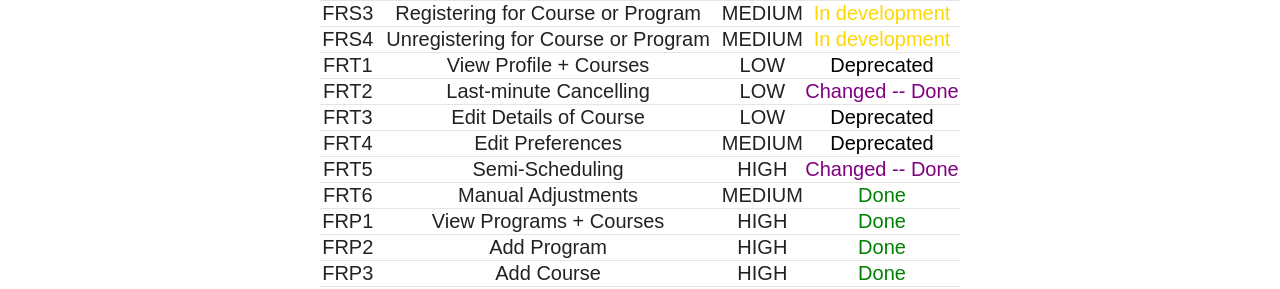
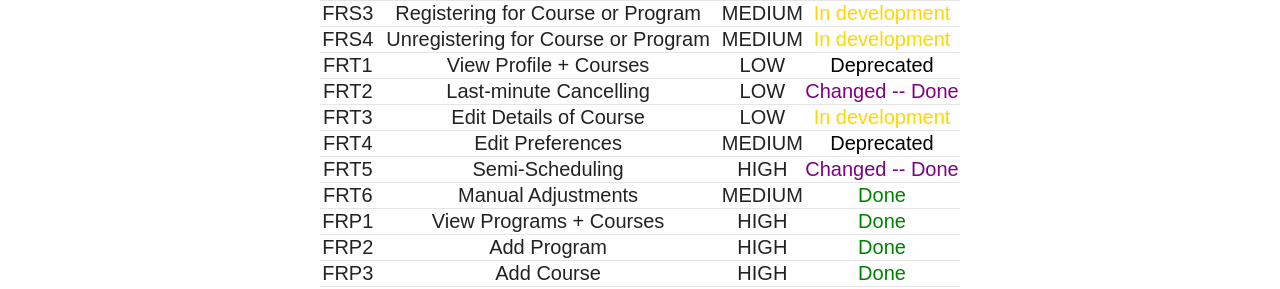
Before and after one commit to se1-1314/xiast, a Jekyll site: the page built from requirements.md, in a window 1280 px wide. Shown: the part 850-1139 px from the top of the page. Built offline with Jekyll 4.4.1, drawn with Linux system fonts in a browser that asks for light colours; nearby versions of some CDN libraries.

Commit message:
Update requirements.md

```diff
--- a/requirements.md
+++ b/requirements.md
@@ -32,7 +32,7 @@ tr {
 |FRS4|Unregistering for Course or Program|MEDIUM|<font color='#FFD700'>In development</font>|
 |FRT1|View Profile + Courses|LOW|<font color='black'>Deprecated</font>|
 |FRT2|Last-minute Cancelling|LOW|<font color='purple'>Changed -- Done</font>|
-|FRT3|Edit Details of Course|LOW|<font color='black'>Deprecated</font>|
+|FRT3|Edit Details of Course|LOW|<font color='#FFD700'>In development</font>|
 |FRT4|Edit Preferences|MEDIUM|<font color='black'>Deprecated</font>|
 |FRT5|Semi-Scheduling|HIGH|<font color='purple'>Changed -- Done</font>|
 |FRT6|Manual Adjustments|MEDIUM|<font color='green'>Done</font>|
```
